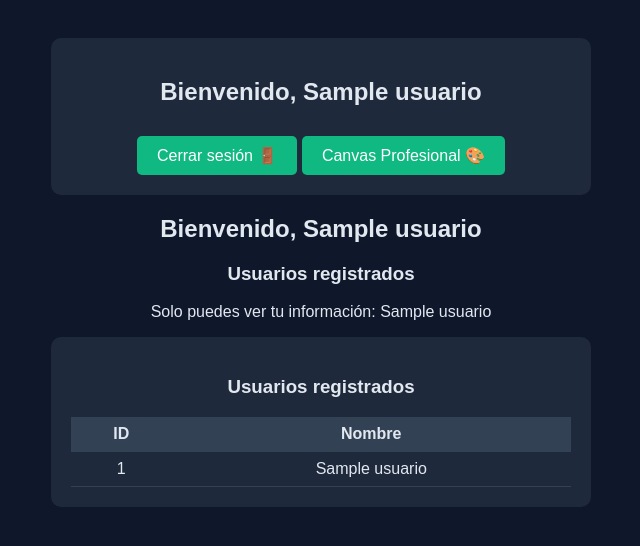
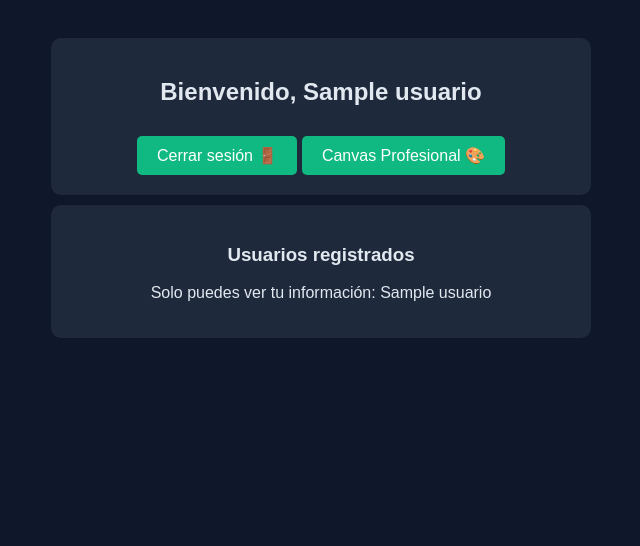
Before and after one commit to ANGEL-JHAN/Py, a Flask app: template templates/panel.html in a window 1280 px wide. Shown: the top 546 px of the page, without its empty margins (319-959 px from the left). Run offline with Flask 3, Linux system fonts and the light colour scheme; the template is opened without the code that fills it: most values are stand-ins (such as "Sample title", 1, 10 or a date in 2020).

Commit message:
Actualizar panel.html

```diff
--- a/templates/panel.html
+++ b/templates/panel.html
@@ -14,12 +14,12 @@
 </head>
 <body>
 <div class="card">
-    <h2>Bienvenido, {{ usuario }}</h2>
+    <h2>Bienvenido, {{ usuario }} {% if rol=='admin' %}(Admin){% endif %}</h2>
     <a href="/logout" class="button">Cerrar sesión 🚪</a>
     <a href="/canvas_pro" class="button">Canvas Profesional 🎨</a>
 </div>
-<h2>Bienvenido, {{ usuario }} {% if rol=='admin' %}(Admin){% endif %}</h2>
 
+<div class="card">
     <h3>Usuarios registrados</h3>
     {% if rol == 'admin' %}
     <table>
@@ -35,21 +35,6 @@
     {% else %}
     <p>Solo puedes ver tu información: {{ usuarios[0][1] }}</p>
     {% endif %}
-<div class="card">
-    <h3>Usuarios registrados</h3>
-    <table>
-        <tr><th>ID</th><th>Nombre</th></tr>
-        {% if usuarios %}
-            {% for u in usuarios %}
-            <tr>
-                <td>{{ u[0] }}</td>
-                <td>{{ u[1] }}</td>
-            </tr>
-            {% endfor %}
-        {% else %}
-            <tr><td colspan="2">No hay usuarios registrados</td></tr>
-        {% endif %}
-    </table>
 </div>
 </body>
 </html>
```
Lines whose indentation alone changed are shown as unchanged.
